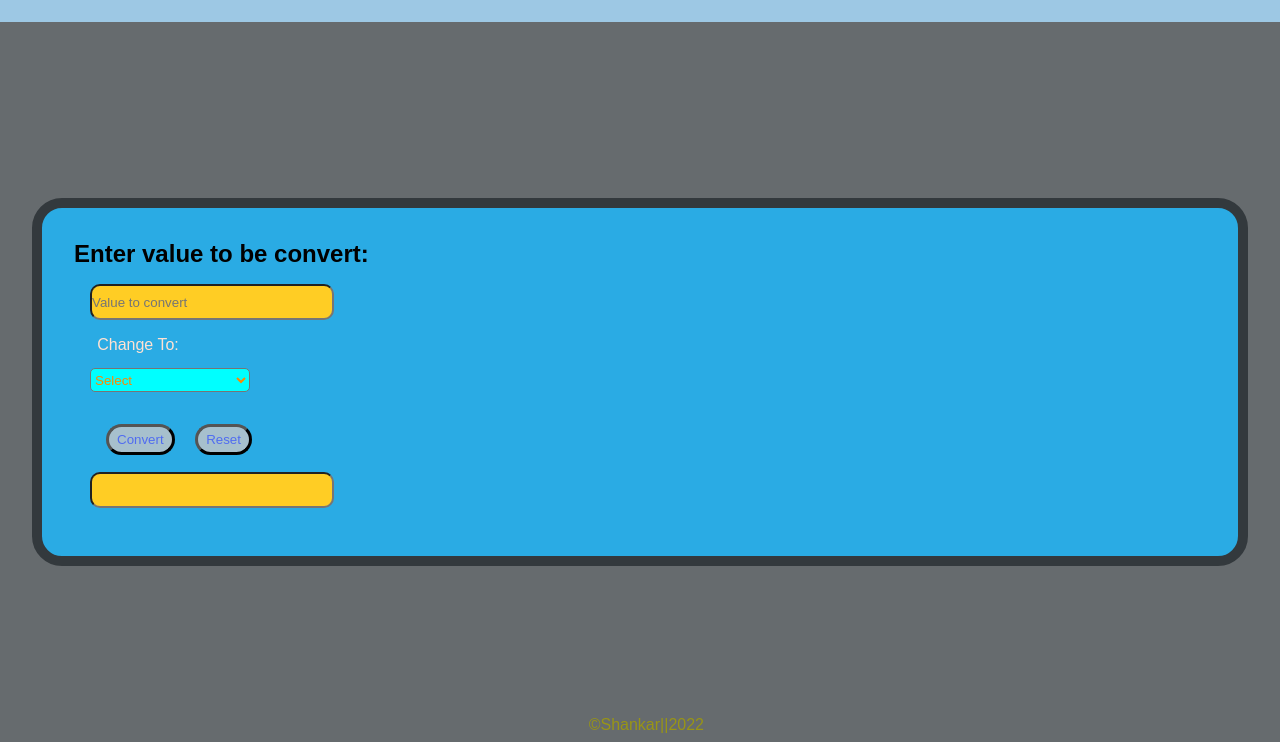
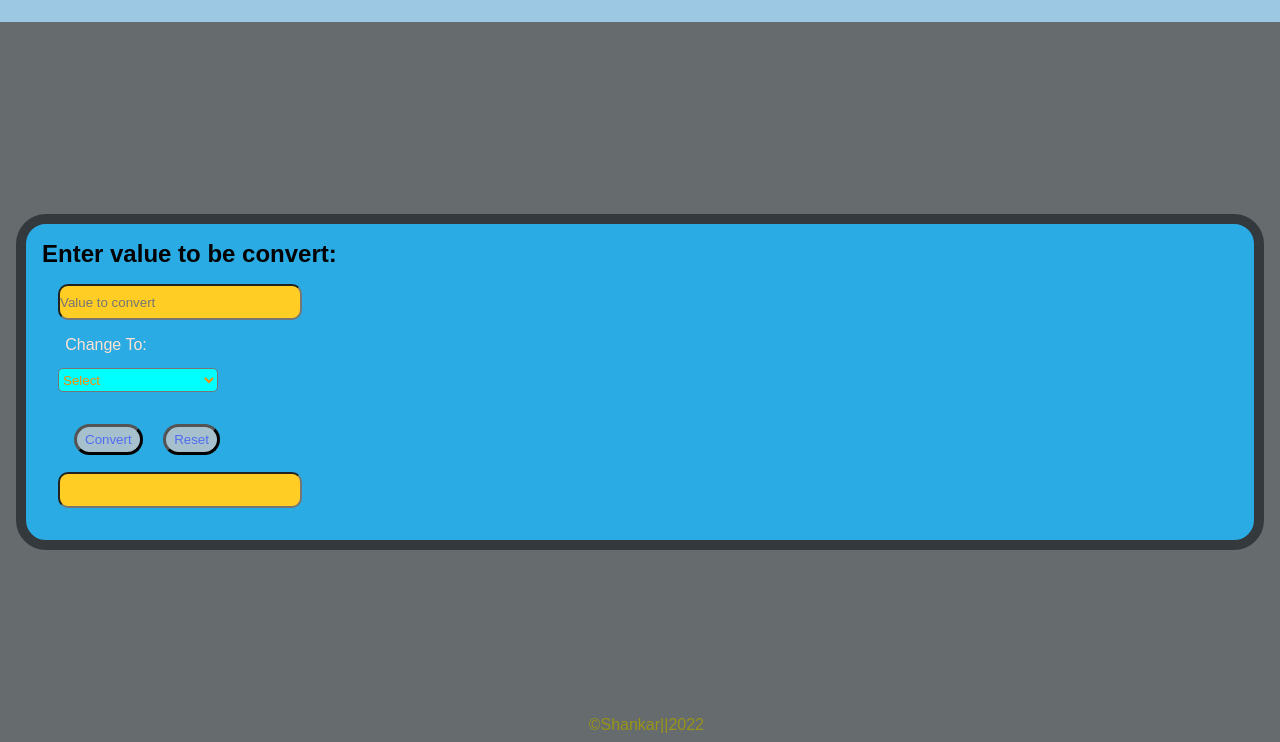
Before and after one commit to shankarsak/oibsip_task3, a plain HTML site: page index.html in a window 1280 px wide. Shown: the part 58-800 px from the top of the page. Drawn offline with Linux system fonts and the light colour scheme.

Commit message:
2nd commit

```diff
--- a/style.css
+++ b/style.css
@@ -29,10 +29,12 @@
 }
 .content form {
     flex: 1 1 45rem;
-    padding: 2rem;
-    margin: 2rem;
+    position: relative;
+    overflow: hidden;
+    padding: 1rem;
+    margin: 1rem;
     border-radius: 30px;
-    width: auto;
+    width: 100%;
     height: auto;
     border: 10px solid  #33393D;
     background-color: #2AABE4;
```
